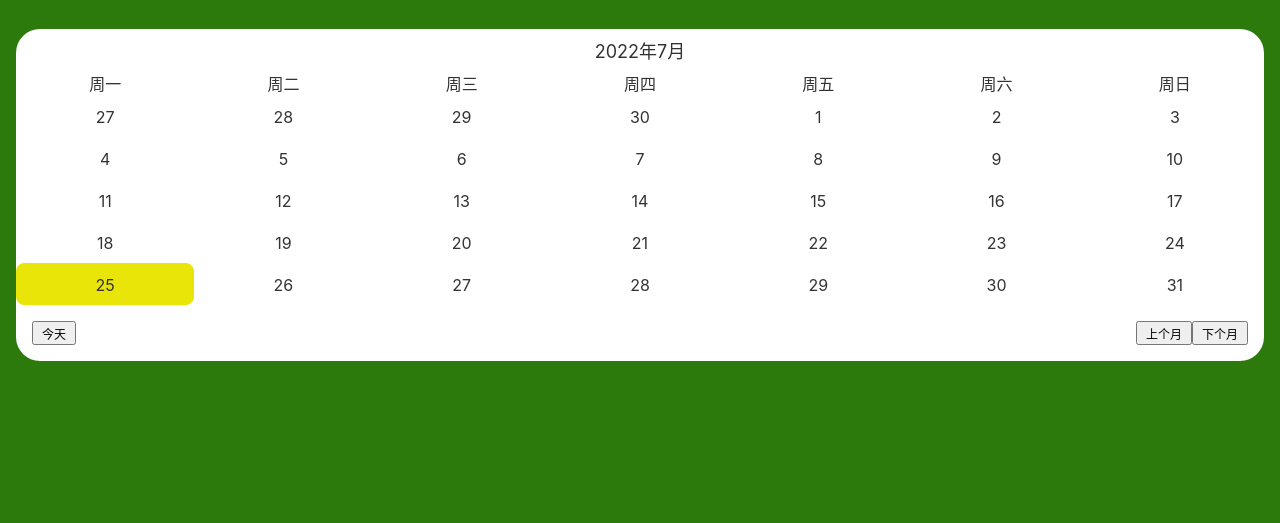
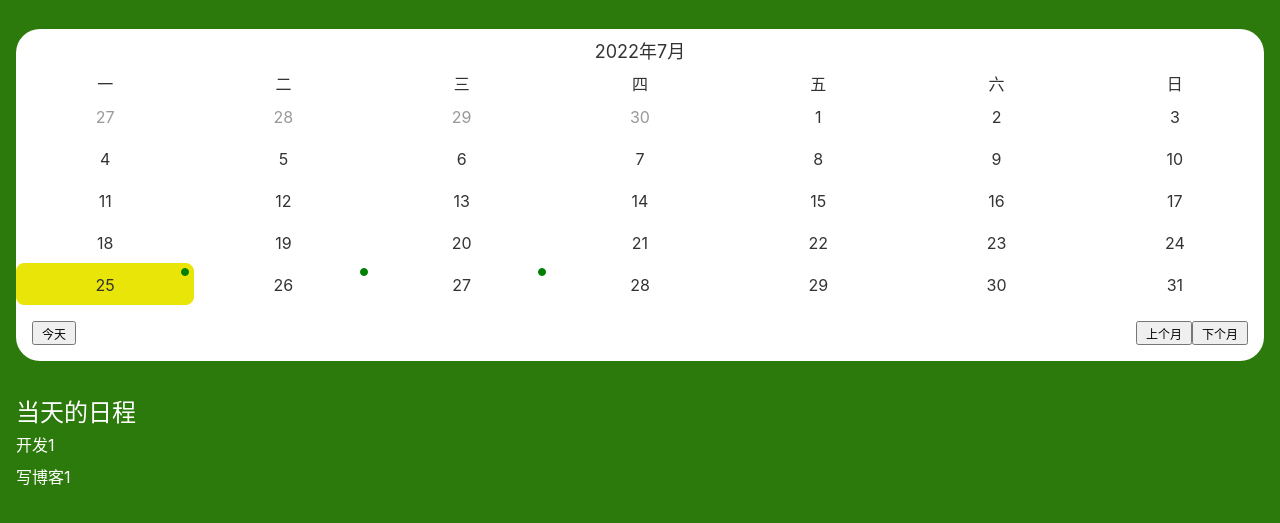
Before and after one commit to baIder/rich-calender, a plain HTML site: page index.html in a window 1280 px wide. Both pictures are taken after a click on the item "25". Shown: the part 71-594 px from the top of the page. Drawn offline with Linux system fonts and the light colour scheme.

Commit message:
增加日程

```diff
--- a/index.html
+++ b/index.html
@@ -20,13 +20,13 @@
     <time id="time"></time>
   </div>
   <ol class="calender-weekdays">
-    <li>周一</li>
-    <li>周二</li>
-    <li>周三</li>
-    <li>周四</li>
-    <li>周五</li>
-    <li>周六</li>
-    <li>周日</li>
+    <li>一</li>
+    <li>二</li>
+    <li>三</li>
+    <li>四</li>
+    <li>五</li>
+    <li>六</li>
+    <li>日</li>
   </ol>
   <ol class="calender-days" id="days">
 
@@ -40,8 +40,20 @@
       <button id="nextMonth">下个月</button>
     </div>
   </div>
+</div>
+<div class="events-wrapper">
+  <h2>当天的日程</h2>
+  <div class="events" id="events">
 
+  </div>
 </div>
+<script>
+  window.data = {
+    '2022-7-25': ['开发1', '写博客1'],
+    '2022-7-26': ['开发2', '写博客2'],
+    '2022-7-27': ['开发3', '写博客3'],
+  }
+</script>
 <script src="main.js"></script>
 </body>
 </html>
--- a/main.js
+++ b/main.js
@@ -46,6 +46,7 @@ function render(time) {
       const li = document.createElement('li')
       const d = new Date(firstDayOfCurrentMonth - 86400 * 1000 * i)
       li.textContent = d.getDate().toString()
+      li.classList.add('calender-days-disabled')
       days.prepend(li)
     }
 
@@ -58,12 +59,30 @@ function render(time) {
       if (i === now.getDate() && month === now.getMonth() + 1 && year === now.getFullYear()) {
         li.classList.add("calender-days-today")
       }
+      const key = `${year}-${month}-${i}`
+      const events = window.data[key]
+      if (events) {
+        li.classList.add('calender-days-hasEvents')
+      }
       li.onclick = () => {
         if (selectedLi) {
           selectedLi.classList.remove('calender-days-selected')
         }
         li.classList.add('calender-days-selected')
         selectedLi = li
+        if (events) {
+          const fragment = document.createDocumentFragment()
+          events.map(event => {
+            const div = document.createElement('div')
+            div.classList.add('events-item')
+            div.textContent = event
+            fragment.append(div)
+          })
+          g('#events').innerHTML = ""
+          g('#events').append(fragment)
+        } else {
+          g('#events').innerHTML = "<div>无</div>"
+        }
       }
       days.append(li)
     }
@@ -74,6 +93,7 @@ function render(time) {
       }
       const li = document.createElement('li')
       li.textContent = (i - lastDayOfCurrentMonth.getDay()).toString()
+      li.classList.add('calender-days-disabled')
       days.append(li)
     }
   }
--- a/styles/index.css
+++ b/styles/index.css
@@ -33,11 +33,28 @@
   height: 42px;
   line-height: 42px;
   border: 1px solid transparent;
+  position: relative;
 }
 
 .calender-days > li.calender-days-selected {
   border-radius: 8px;
   border: 1px solid #EAE509;
+}
+
+.calender-days > li.calender-days-disabled {
+  color: #999
+}
+
+.calender-days > li.calender-days-hasEvents::after {
+  content: '';
+  border: 1px solid green;
+  position: absolute;
+  top: 4px;
+  right: 4px;
+  width: 8px;
+  height: 8px;
+  background: green;
+  border-radius: 50%;
 }
 
 .calender-days-today {
@@ -60,3 +77,11 @@
 .calender-actions-right {
   display: flex;
 }
+
+.events-wrapper {
+  padding: 16px;
+}
+
+.events-item {
+  padding: 4px 0;
+}
```
